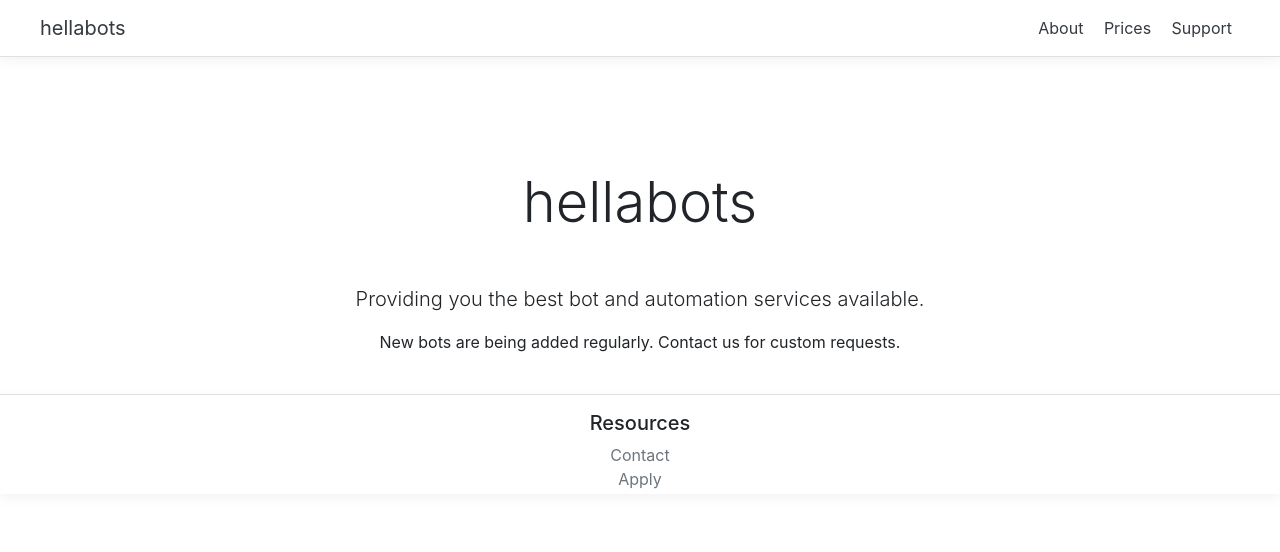
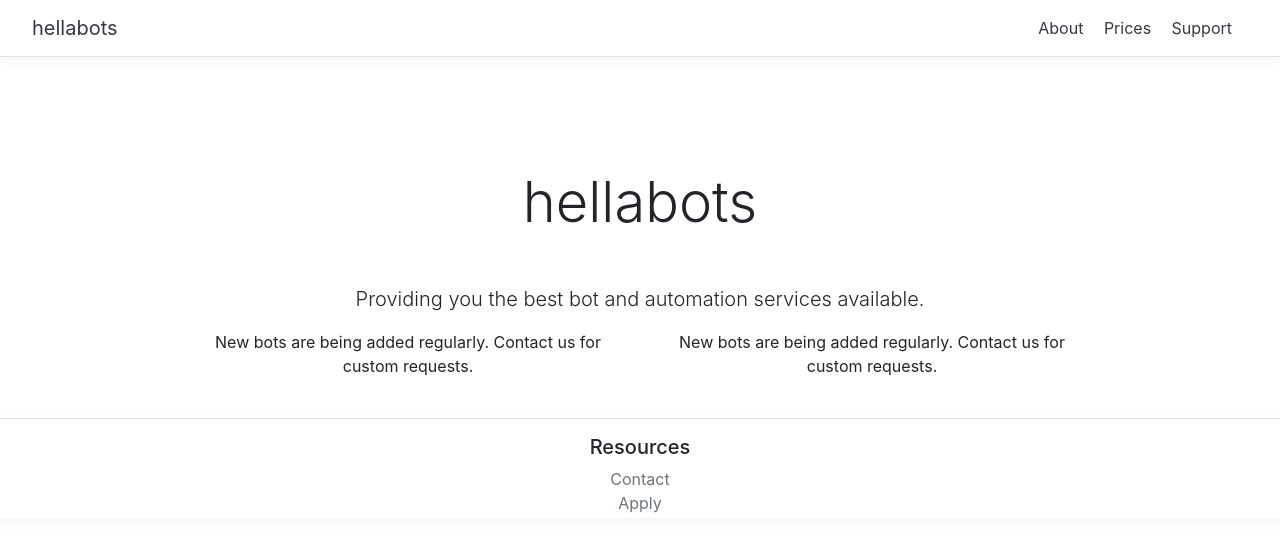
Before and after one commit to cmooredev/api-keys, a Flask app: page /about in a window 1280 px wide. Shown: the top 552 px of the page. Run offline with Flask 2, Linux system fonts and the light colour scheme; some libraries are stand-ins or nearby versions.

Commit message:
test css

```diff
--- a/apiapp/templates/about.html
+++ b/apiapp/templates/about.html
@@ -7,11 +7,19 @@
       <div class="about-header px-3 py-3 pt-md-5 pb-md-4 mx-auto text-center">
         <h1 class="display-4 m-5">hellabots</h1>
         <p class="lead">Providing you the best bot and automation services available.</p>
-        <div class='container'>
-          <p>
-              New bots are being added regularly.
-              Contact us for custom requests.
-          </p>
+        <div class="row">
+          <div class='col'>
+            <p>
+                New bots are being added regularly.
+                Contact us for custom requests.
+            </p>
+          </div>
+          <div class='col'>
+            <p>
+                New bots are being added regularly.
+                Contact us for custom requests.
+            </p>
+          </div>
         </div>
       </div>
 </div>
--- a/apiapp/templates/base.html
+++ b/apiapp/templates/base.html
@@ -30,7 +30,7 @@
 <!-- Body class only for demo -->
 <body>
   <div class="d-flex flex-column flex-md-row align-items-center p-3 px-md-4 mb-3 bg-white border-bottom box-shadow">
-        <h5 class="my-0 mr-md-auto font-weight-normal"><a class="text-dark text-decoration-none p-3" href="/">hellabots</a></h5>
+        <h5 class="my-0 mr-md-auto font-weight-normal"><a class="text-dark text-decoration-none p-2" href="/">hellabots</a></h5>
         <nav class="my-2 my-md-0 mr-md-3">
           <a class="p-2 text-dark" href="/about">About</a>
           <a class="p-2 text-dark" href="/pricing">Prices</a>
--- a/apiapp/templates/index.html
+++ b/apiapp/templates/index.html
@@ -6,13 +6,11 @@
 <div class="container">
   <div class="about-header px-3 py-3 pt-md-5 pb-md-4 mx-auto text-center">
       <h1 class="display-4 m-5">hellabots</h1>
-      <p class="lead">discord bots</p>
+      <p class="lead">automation agency helping communities worldwide</p>
   <div class='container'>
     <div class="col-md-4 mx-auto mt-2">
           <div class="col-sm-12 box-shadow card">
-              <div class="card-body">
-                  <a class="btn btn-lg btn-block btn-primary mt-2" href="/pricing">Learn more</a>
-              </div>
+             <a class="btn btn-lg btn-block btn-primary mt-2" href="/pricing">Learn more</a>
           </div>
       </div>
   </div>
--- a/apiapp/templates/pricing.html
+++ b/apiapp/templates/pricing.html
@@ -16,8 +16,6 @@
         <div class="row text-center">
 
           <div class="col-md-4">
-
-
                 <div class="col-sm-12 box-shadow card my-2">
                     <div class="card-header">
                         <i data-feather="book-open"></i><h4 class="font-weight-normal">Starter</h4>
```
